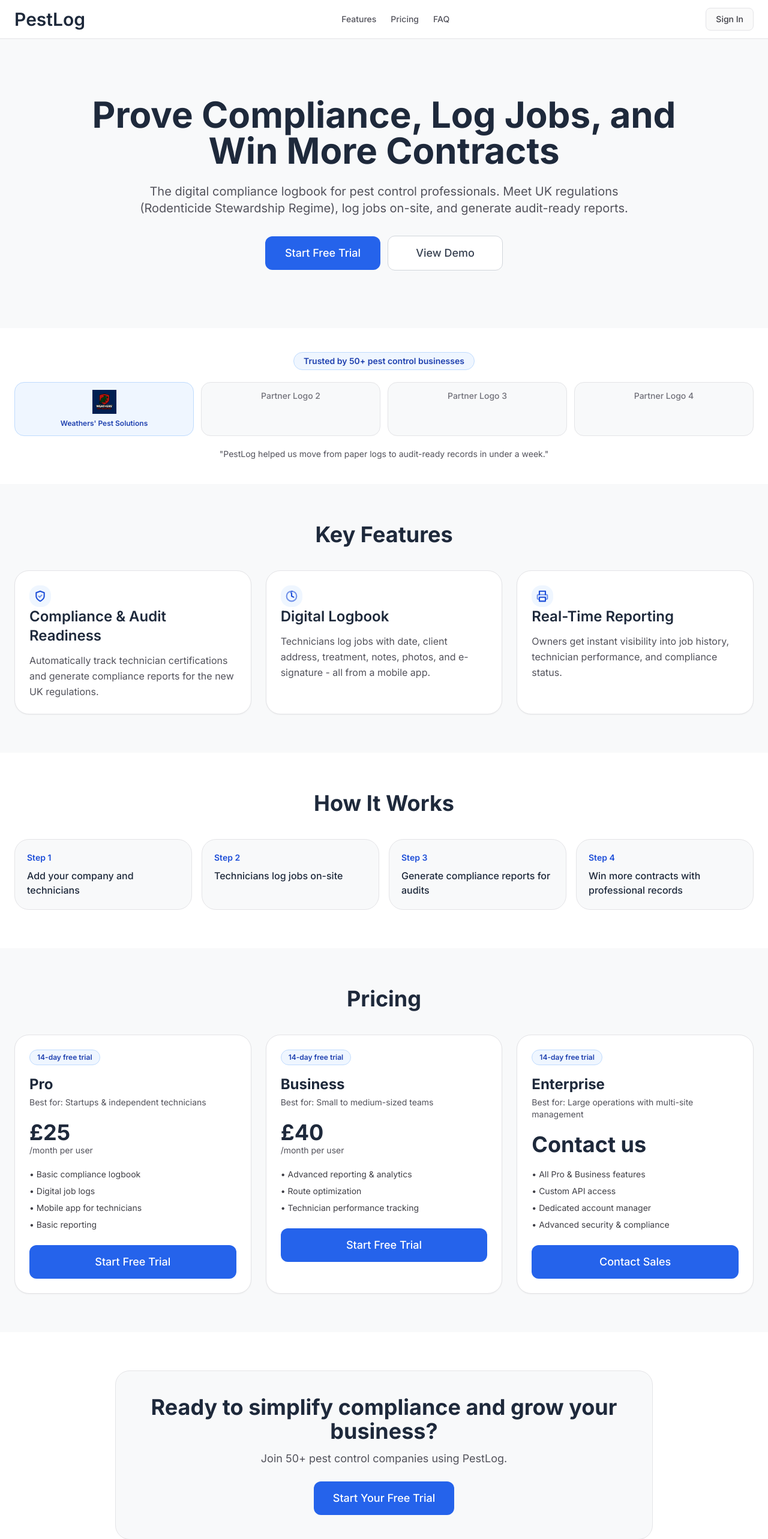
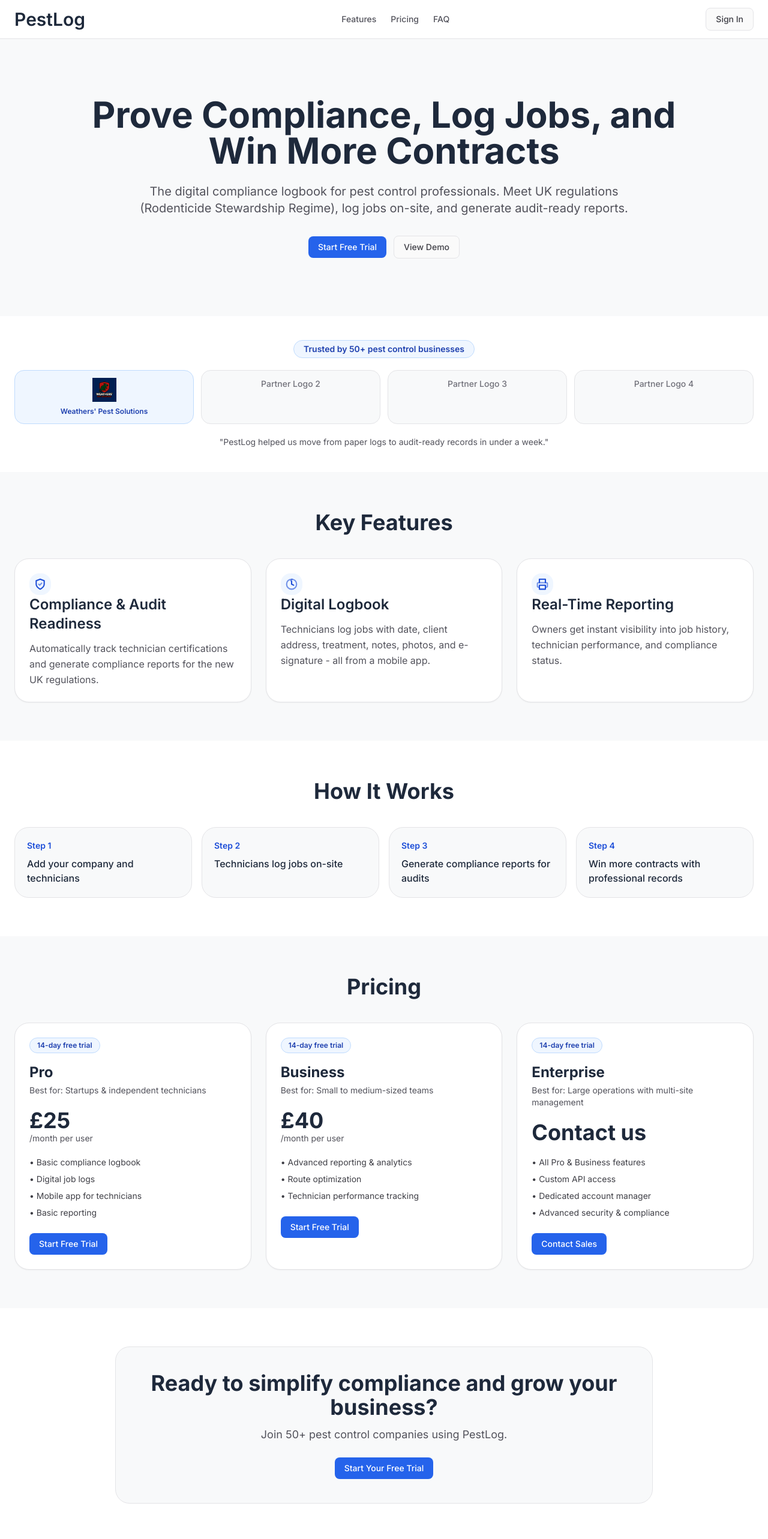
Before and after one commit to olajameze/PestLog, a Next.js app: page / in a window 1280 px wide. Shown: the top 2566 px of the page at 60% size. Built offline with nearby package versions, Linux system fonts and the light colour scheme.

Commit message:
button sizes

```diff
--- a/components/landing/LandingMain.tsx
+++ b/components/landing/LandingMain.tsx
@@ -15,10 +15,10 @@
             The digital compliance logbook for pest control professionals. Meet UK regulations (Rodenticide Stewardship Regime), log jobs on-site, and generate audit-ready reports.
           </p>
           <div className="mt-8 flex flex-col items-center justify-center gap-3 sm:flex-row">
-            <Link href="/auth/signup" className="btn btn-primary btn-lg min-w-48">
+            <Link href="/auth/signup" className="inline-flex rounded-lg bg-primary-500 px-4 py-2 text-sm font-medium text-white transition hover:bg-primary-600">
               Start Free Trial
             </Link>
-            <a href="#features" className="btn btn-secondary btn-lg min-w-48">
+            <a href="#features" className="inline-flex rounded-lg border border-zinc-200 bg-zinc-50 px-4 py-2 text-sm font-medium text-zinc-700 transition hover:bg-white">
               View Demo
             </a>
           </div>
@@ -115,7 +115,7 @@
                     <li key={feature}>• {feature}</li>
                   ))}
                 </ul>
-                <Link href={plan.href} className="btn btn-primary btn-lg mt-6 text-center">
+                <Link href={plan.href} className="inline-flex w-fit rounded-lg bg-primary-500 px-4 py-2 text-sm font-medium text-white transition hover:bg-primary-600 mt-6">
                   {plan.cta}
                 </Link>
               </article>
@@ -128,7 +128,7 @@
         <div className="mx-auto w-full max-w-4xl rounded-2xl border border-zinc-200 bg-offwhite p-8 text-center sm:p-10">
           <h2 className="text-3xl font-bold text-navy sm:text-4xl">Ready to simplify compliance and grow your business?</h2>
           <p className="mt-3 text-base text-zinc-600 sm:text-lg">Join 50+ pest control companies using PestLog.</p>
-          <Link href="/auth/signup" className="btn btn-primary btn-lg mt-6">
+          <Link href="/auth/signup" className="inline-flex rounded-lg bg-primary-500 px-4 py-2 text-sm font-medium text-white transition hover:bg-primary-600 mt-6">
             Start Your Free Trial
           </Link>
         </div>
--- a/pages/auth/signin.tsx
+++ b/pages/auth/signin.tsx
@@ -55,7 +55,8 @@
           required
         />
         {error && <div className="rounded-xl border border-red-200 bg-red-50 p-3 text-sm text-red-800">{error}</div>}
-        <Button type="submit" disabled={loading} size="lg">
+        <div className="flex justify-center">
+          <Button type="submit" disabled={loading} size="sm">
             {loading ? (
               <>
                 <span className="spinner"></span>
@@ -65,6 +66,7 @@
               'Sign In'
             )}
           </Button>
+        </div>
         <div className="text-center text-sm text-zinc-600">
           Don&apos;t have an account?{' '}
           <Link href="/auth/signup" className="font-semibold text-primary-600 hover:text-primary-700">
--- a/pages/auth/signup.tsx
+++ b/pages/auth/signup.tsx
@@ -98,9 +98,11 @@
           required
         />
         {error ? <div className="rounded-xl border border-red-200 bg-red-50 p-3 text-sm text-red-800">{error}</div> : null}
-        <Button type="submit" disabled={loading} size="lg">
-          {loading ? 'Creating account...' : 'Create Account'}
-        </Button>
+        <div className="flex justify-center">
+          <Button type="submit" disabled={loading} size="sm">
+            {loading ? 'Creating account...' : 'Create Account'}
+          </Button>
+        </div>
       </form>
       <p className="mt-4 text-center text-xs text-zinc-500">
         By creating an account, you agree to our Terms of Service and Privacy Policy.
```
Lines whose indentation alone changed are shown as unchanged.
